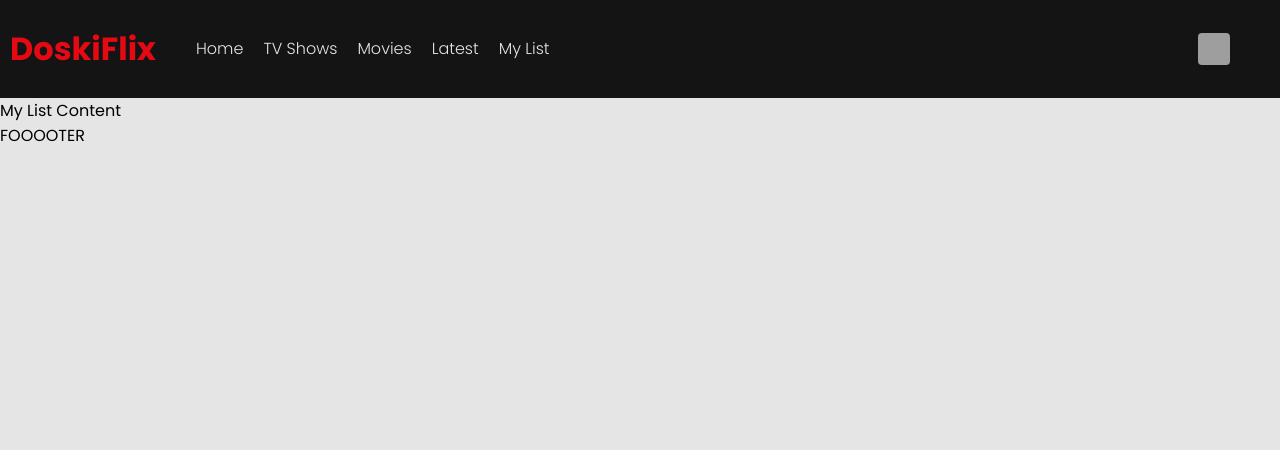
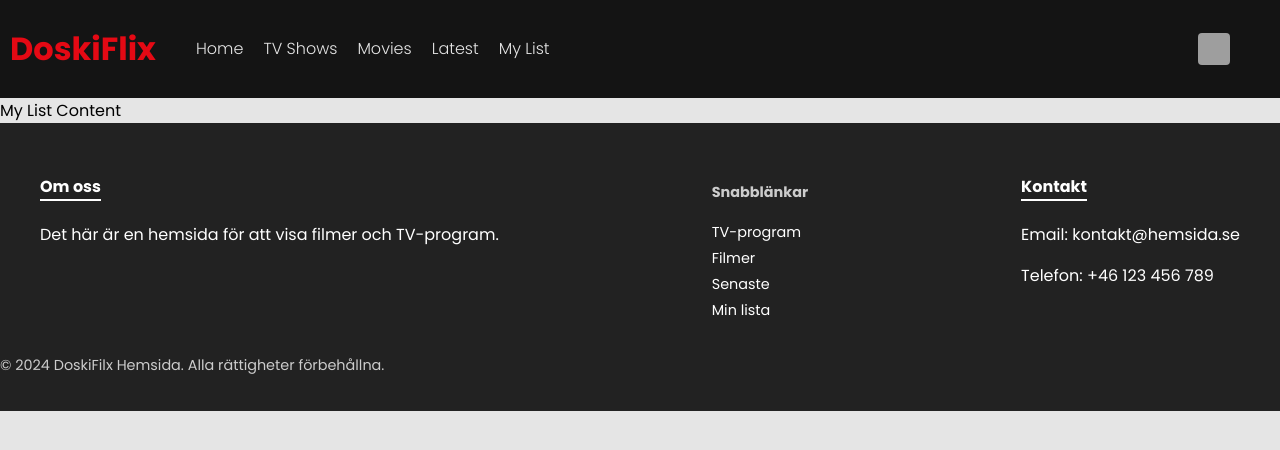
Before and after one commit to RayanDoski/DoskiFlix, a React (Create React App) app in the folder frontend/: page /my-list in a window 1280 px wide. Shown: the top 450 px of the page. Built offline with nearby package versions, Linux system fonts and the light colour scheme; no server answers; grey boxes are pictures that could not be loaded.

Commit message:
footer
footer och css t footer är klar

```diff
--- /dev/null
+++ b/frontend/src/components/layout/Footer/footer.css
@@ -0,0 +1,60 @@
+.footer-container {
+    background-color: #222;
+    color: #fff;
+    padding: 20px 0;
+  }
+
+  .footer-content {
+    display: flex;
+    justify-content: space-between; /* Dela upp vänster och höger sida */
+    margin: 0 auto;
+    max-width: 1200px;
+  }
+
+  .footer-left,
+  .footer-right {
+    display: flex;
+    flex-direction: column; /* Stapla sektioner vertikalt */
+  }
+
+  .footer-left {
+    align-items: flex-start; /* Justera vänsterinnehåll till vänster */
+  }
+
+  .footer-right {
+    align-items: flex-end; /* Justera högerinnehåll till höger */
+  }
+
+  .footer-section {
+    margin: 10px 0; /* Lättare justering mellan sektioner */
+  }
+
+  .footer-section h4 {
+    border-bottom: 2px solid #fff;
+    display: inline-block;
+    margin-bottom: 5px;
+  }
+
+  .footer-links {
+    list-style-type: none;
+    padding: 0;
+  }
+
+  .footer-links li {
+    margin: 5px 0;
+  }
+
+  .footer-links a {
+    color: #fff;
+    text-decoration: none;
+  }
+
+  .footer-links a:hover {
+    text-decoration: underline;
+  }
+
+  .footer-bottom {
+    margin-top: 20px;
+    font-size: 0.9rem;
+    color: #ccc;
+  }
--- a/frontend/src/components/layout/Footer/footer.js
+++ b/frontend/src/components/layout/Footer/footer.js
@@ -1,15 +1,42 @@
 import React, { useState, useEffect } from 'react';
 import { Link } from 'react-router-dom';
-
+import'./footer.css';
 function Footer() {
 
 
   return (
-    <>
+    /* <>
 
      <div>FOOOOTER</div>
 
-    </>
+    </>*/
+    <footer className="footer-container">
+      <div className="footer-content">
+        <div className="footer-section">
+          <h4>Om oss</h4>
+          <p>Det här är en hemsida för att visa filmer och TV-program.</p>
+        </div>
+
+        <div className="footer-bottom">
+          <h4>Snabblänkar</h4>
+          <ul className="footer-links">
+            <li><Link to="/tv-shows">TV-program</Link></li>
+            <li><Link to="/movies">Filmer</Link></li>
+            <li><Link to="/latest">Senaste</Link></li>
+            <li><Link to="/my-list">Min lista</Link></li>
+          </ul>
+        </div>
+        <div className="footer-section">
+          <h4>Kontakt</h4>
+          <p>Email: kontakt@hemsida.se</p>
+          <p>Telefon: +46 123 456 789</p>
+        </div>
+      </div>
+
+      <div className="footer-bottom">
+        <p>© 2024 DoskiFilx Hemsida. Alla rättigheter förbehållna.</p>
+      </div>
+    </footer>
   );
 }
 
```
